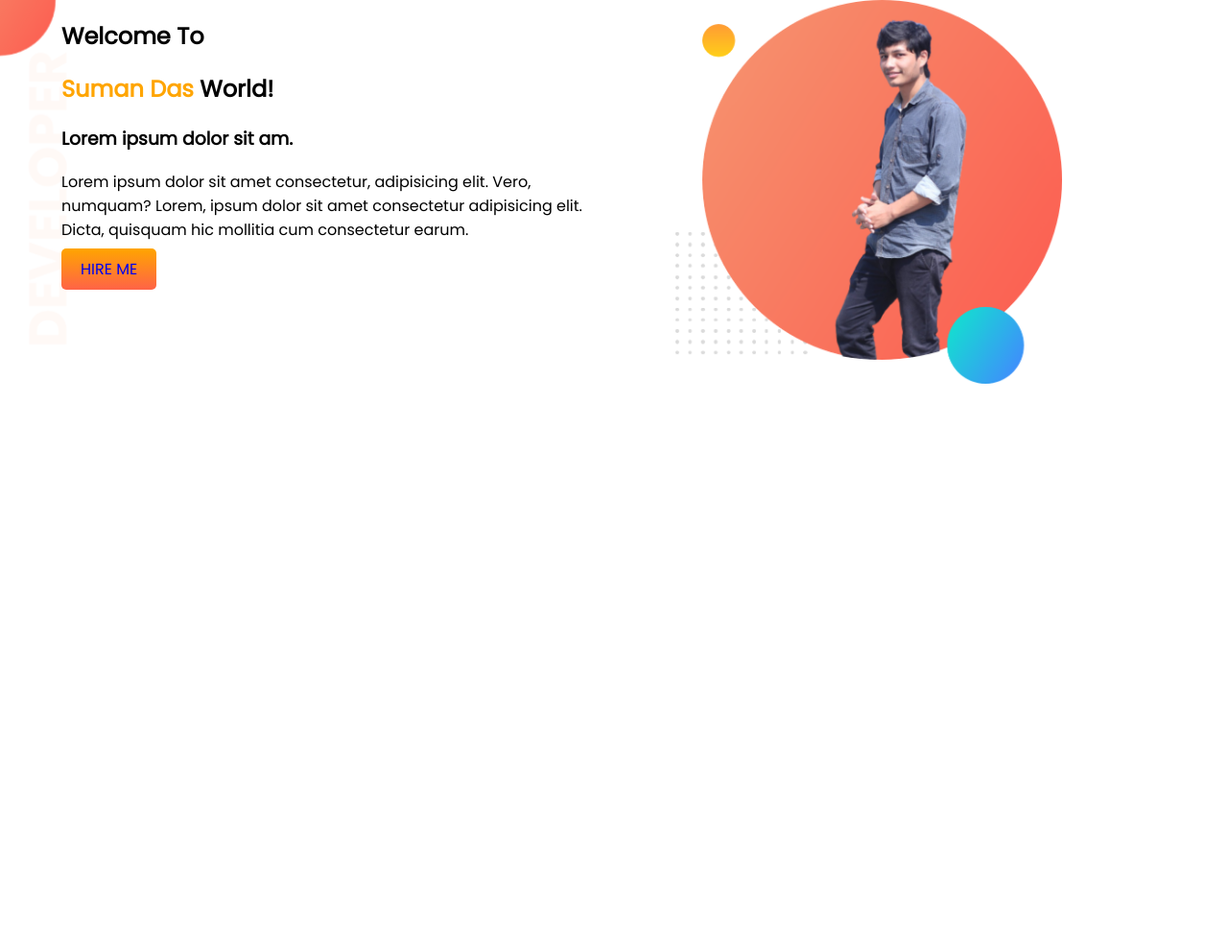
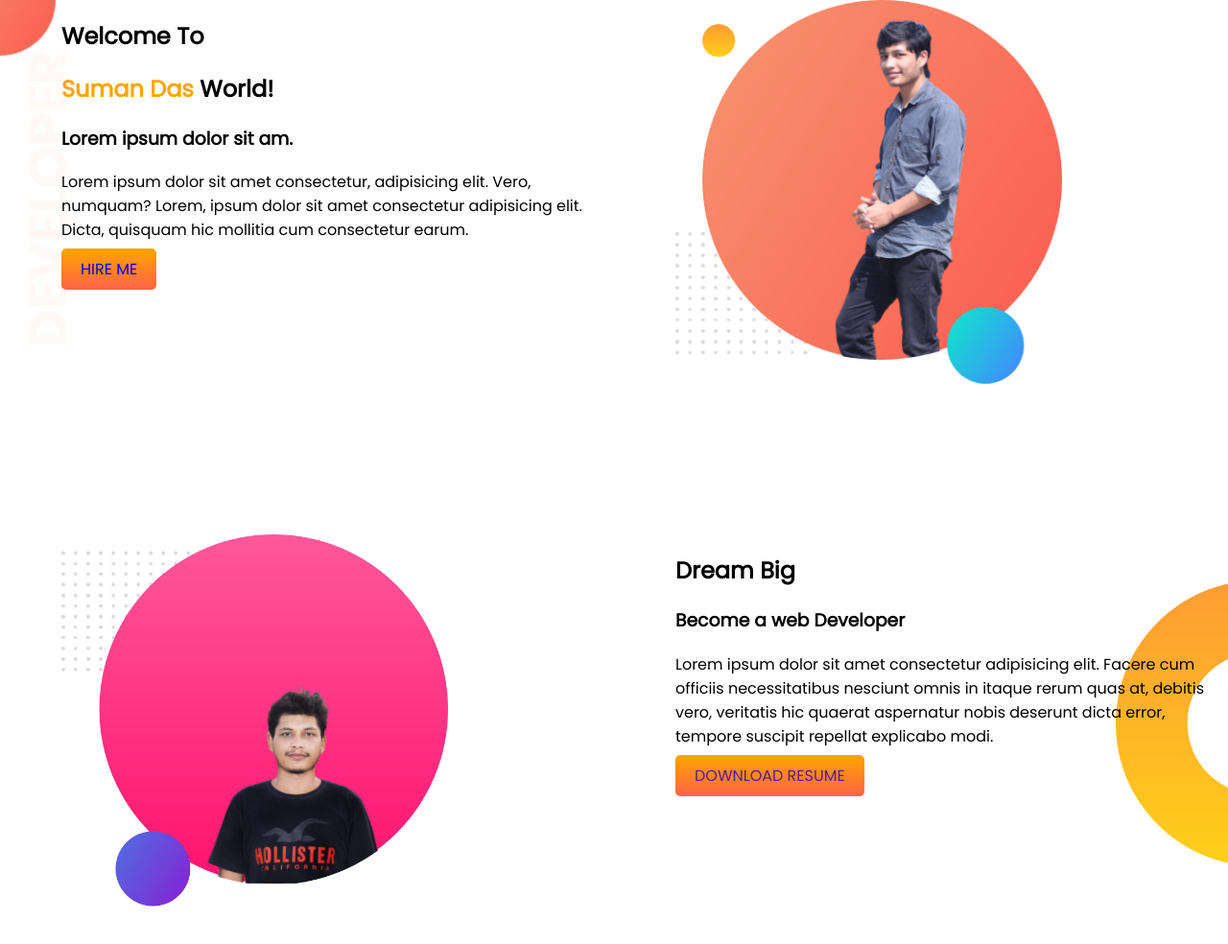
Before and after one commit to SumanChandraDas/developer-portfolio1, a plain HTML site: page index.html in a window 1280 px wide. Shown: the whole page at 96% size. Before the commit the page ends 800 px from the top, so only its background shows below. Drawn offline with Linux system fonts and the light colour scheme.

Commit message:
dream added

```diff
--- a/index.html
+++ b/index.html
@@ -26,6 +26,22 @@
             <img src="images/suman-pic-with-bg.png" alt="this is image">
         </div>
     </section>
+    <section class="dream-big">
+        <div class="half-weidth">
+            <img src="images/suman-pic2-with-bg.png" alt="thes is image">
+        </div>
+        <div class="half-weidth">
+            <h1>Dream Big</h1>
+            <h3>Become a web Developer</h3>
+            <p>Lorem ipsum dolor sit amet consectetur adipisicing elit. Facere cum officiis necessitatibus nesciunt
+                omnis in itaque rerum quas at, debitis vero, veritatis hic quaerat aspernatur nobis deserunt dicta
+                error, tempore suscipit repellat explicabo modi.</p>
+            <a class="link-button" target="_blank" href="">DOWNLOAD RESUME</a>
+
+
+        </div>
+
+    </section>
 </body>
 
 </html>
--- a/style.css
+++ b/style.css
@@ -7,6 +7,7 @@ body{
 }
 section{
     display: flex;
+    margin-bottom: 150px;
 }
 
 .half-weidth{
@@ -26,3 +27,9 @@ section{
     background-image: url(images/top-banner.png);
     background-repeat: no-repeat;
 }
+.dream-big{
+    background-image: url(images/dream-bg.png);
+    background-repeat: no-repeat;
+    background-position: right;
+
+}
```
Also changed, not shown: images/dream-bg.png (added).
